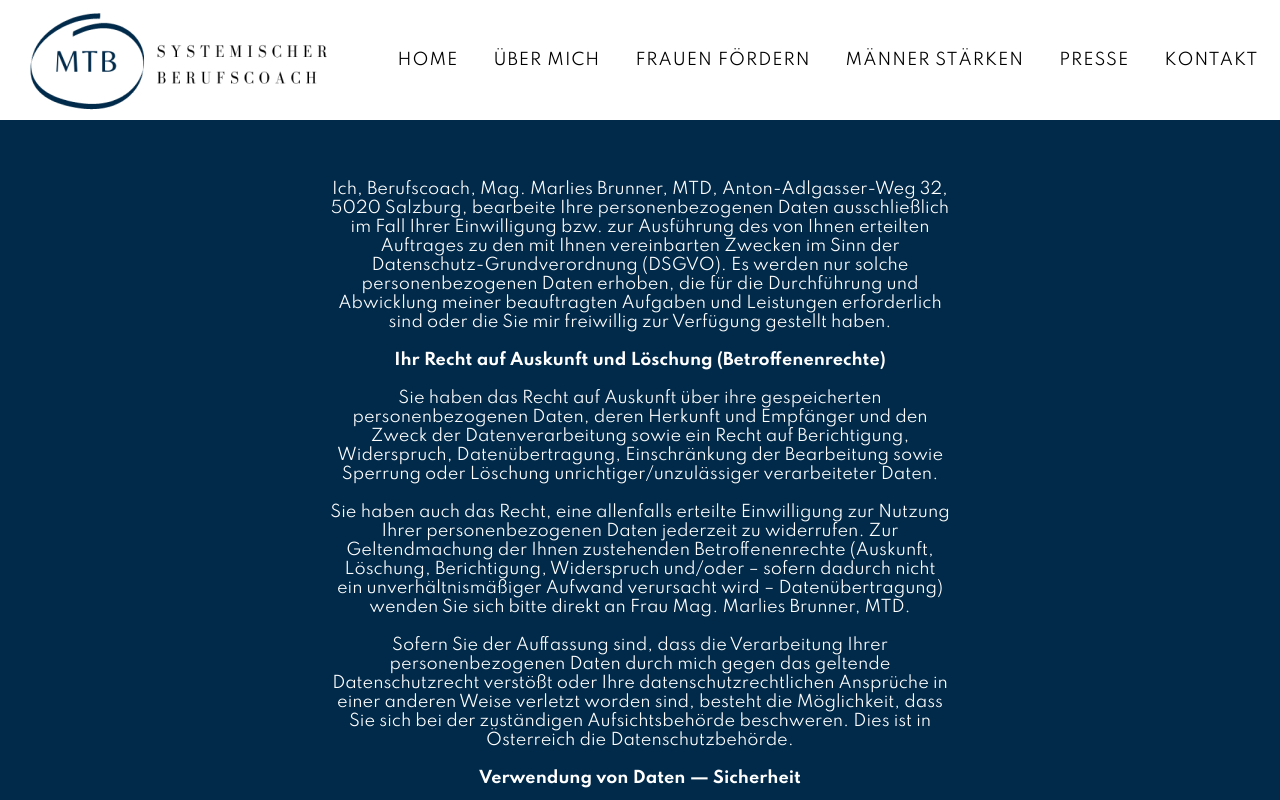
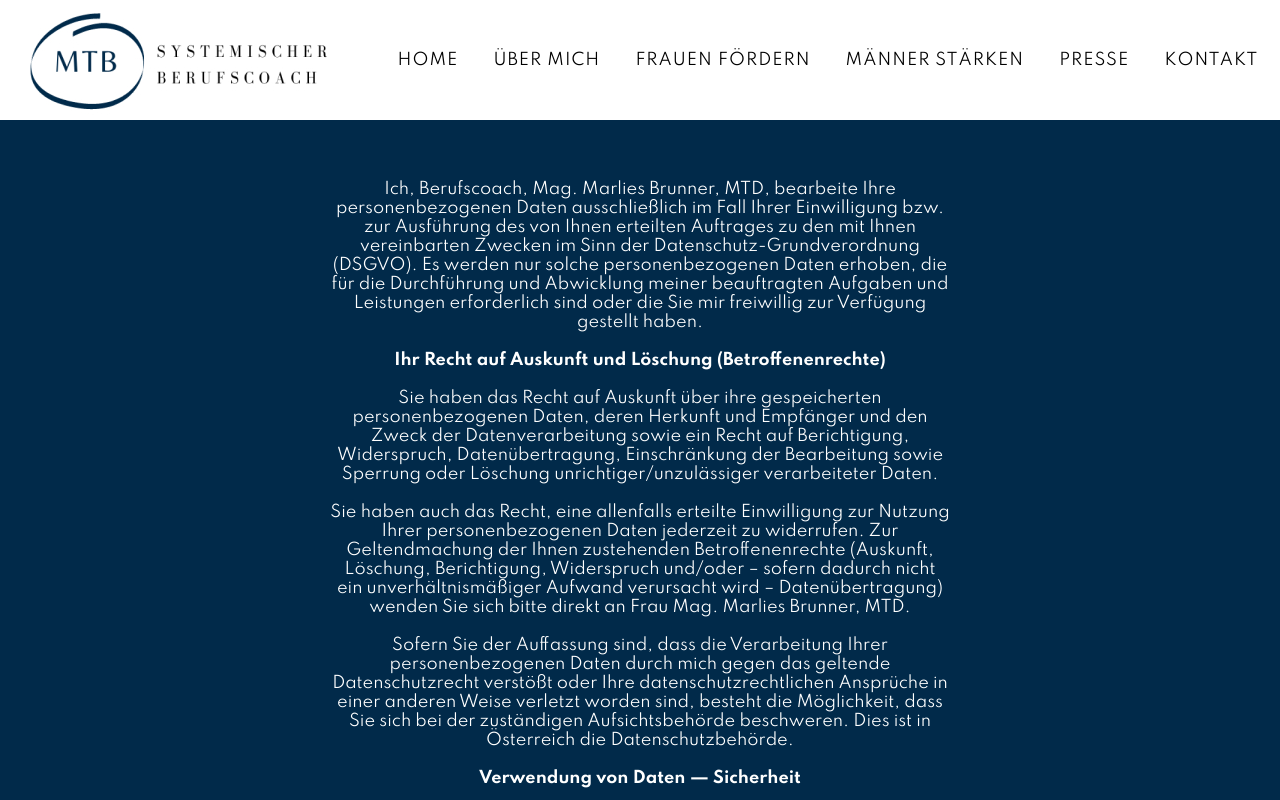
Before and after one commit to anjavojta1993/mtb-website, a Next.js app in the folder mtb/: page /datenschutz in a window 1280 px wide. Shown: the top 800 px of the page. Built offline with nearby package versions, Linux system fonts and the light colour scheme.

Commit message:
Remove adress from datenschutz

```diff
--- a/mtb/pages/datenschutz.js
+++ b/mtb/pages/datenschutz.js
@@ -68,14 +68,14 @@ export default function Datenschutz() {
     <Layout>
       <div css={pageContainer}>
         <div css={textContainer}>
-          Ich, Berufscoach, Mag. Marlies Brunner, MTD, Anton-Adlgasser-Weg 32,
-          5020 Salzburg, bearbeite Ihre personenbezogenen Daten ausschließlich
-          im Fall Ihrer Einwilligung bzw. zur Ausführung des von Ihnen erteilten
-          Auftrages zu den mit Ihnen vereinbarten Zwecken im Sinn der
-          Datenschutz-Grundverordnung (DSGVO). Es werden nur solche
-          personenbezogenen Daten erhoben, die für die Durchführung und
-          Abwicklung meiner beauftragten Aufgaben und Leistungen erforderlich
-          sind oder die Sie mir freiwillig zur Verfügung gestellt haben.
+          Ich, Berufscoach, Mag. Marlies Brunner, MTD, bearbeite Ihre
+          personenbezogenen Daten ausschließlich im Fall Ihrer Einwilligung bzw.
+          zur Ausführung des von Ihnen erteilten Auftrages zu den mit Ihnen
+          vereinbarten Zwecken im Sinn der Datenschutz-Grundverordnung (DSGVO).
+          Es werden nur solche personenbezogenen Daten erhoben, die für die
+          Durchführung und Abwicklung meiner beauftragten Aufgaben und
+          Leistungen erforderlich sind oder die Sie mir freiwillig zur Verfügung
+          gestellt haben.
           <br />
           <br />
           <b>Ihr Recht auf Auskunft und Löschung (Betroffenenrechte)</b>
```
Also changed, not shown: mtb/pages/about.js (+31 -4 lines).
